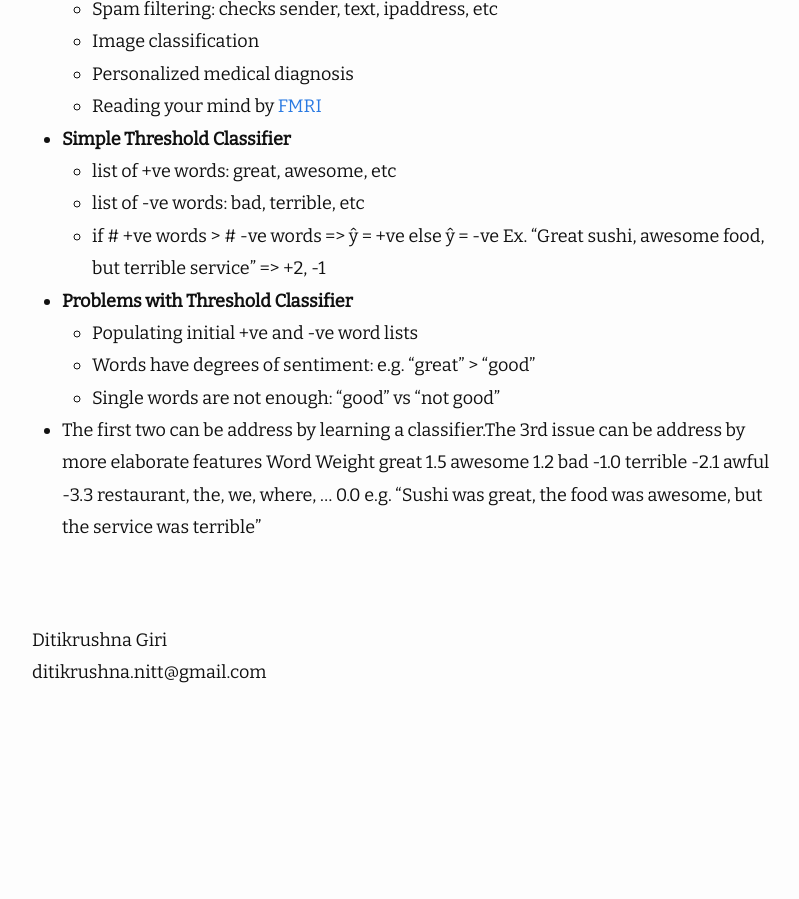
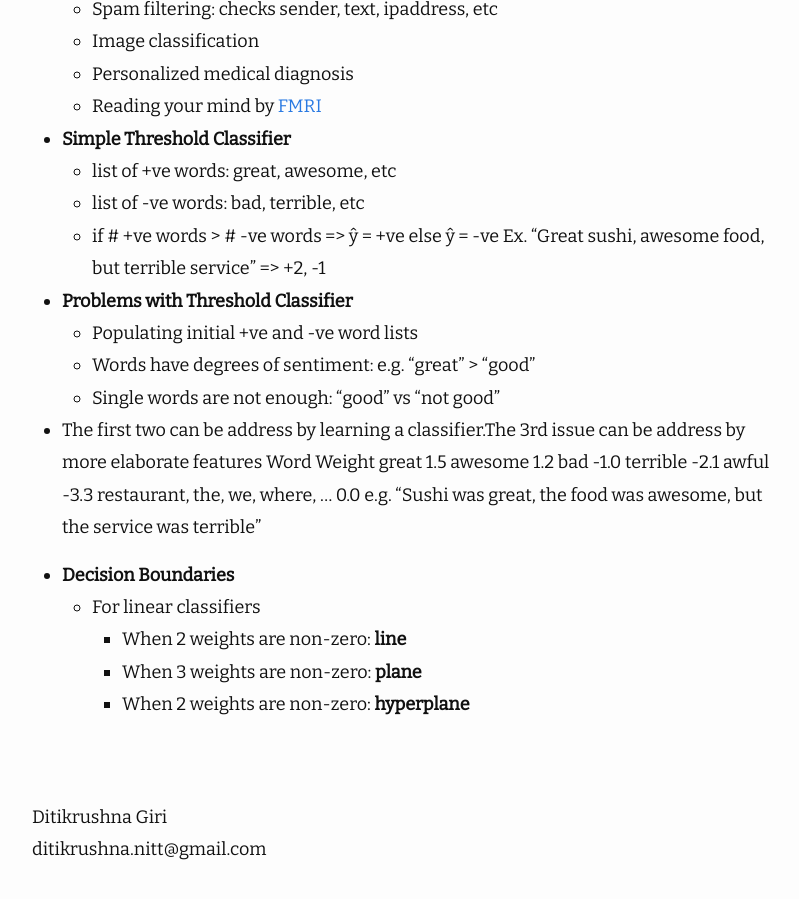
Before and after one commit to ditikrushna/eNotes, a Jekyll site: the page built from _posts/2019-05-06-Machine Learning by University of Washington.md, in a window 1280 px wide and 900 px high, scrolled down 4268 px. Shown: the whole window, without its empty margins (238-1037 px from the left). Built offline with Jekyll 4.4.1, drawn with Linux system fonts in a browser that asks for light colours; nearby versions of some CDN libraries; before the commit the page ends 4991 px from its top, so only the background shows below that.

Commit message:
Update 2019-05-06-Machine Learning by University of Washington.md

```diff
--- a/_posts/2019-05-06-Machine Learning by University of Washington.md
+++ b/_posts/2019-05-06-Machine Learning by University of Washington.md
@@ -159,3 +159,9 @@ Tools above require a learning curve . This course uses GraphLab create that inc
 	-	Single words are not enough: "good" vs "not good"
 - The first two can be address by learning a classifier.The 3rd issue can be address by more elaborate features Word Weight great 1.5 awesome 1.2 bad -1.0 terrible -2.1 awful -3.3 restaurant, the, we, where, ... 0.0
 e.g. "Sushi was great, the food was awesome, but the service was terrible"
+
+- **Decision Boundaries**
+	- For linear classifiers
+		- When 2 weights are non-zero: **line**
+		- When 3 weights are non-zero: **plane**
+		- When 2 weights are non-zero: **hyperplane**
```
